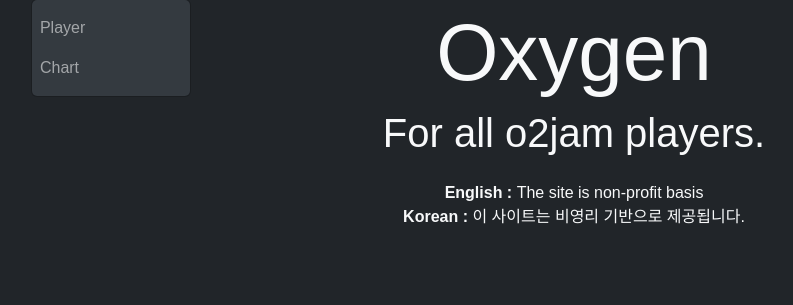
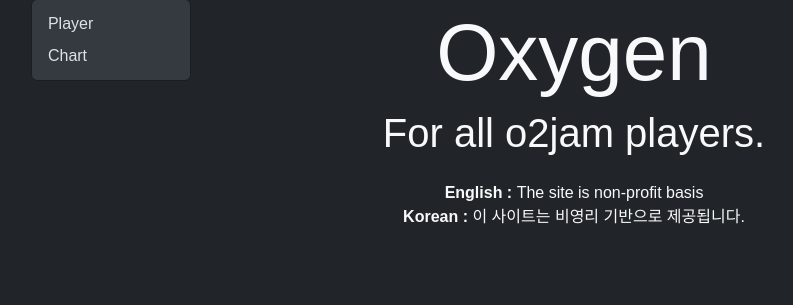
Before and after one commit to mchu7797/Oxygen, a Python web app: template templates/index.html in a window 1280 px wide, after a click on "Ranking". Shown: the part 51-356 px from the top of the page, without its empty margins (66-859 px from the left). Run offline with Jinja, Linux system fonts and the light colour scheme; the template is opened without the code that fills it, so the values that code supplies are empty.

Commit message:
랭킹 드롭다운 디자인 수정

```diff
--- a/templates/base.html
+++ b/templates/base.html
@@ -24,8 +24,8 @@
                         <a href="#" class="nav-link dropdown-toggle" role="button" data-bs-toggle="dropdown"
                             aria-expanded="false">Ranking</a>
                         <ul class="dropdown-menu dropdown-menu-dark">
-                            <li><a href="/ranking/player" class="nav-link">Player</a></li>
-                            <li><a href="/ranking/chart" class="nav-link">Chart</a></li>
+                            <li><a href="/ranking/player" class="dropdown-item">Player</a></li>
+                            <li><a href="/ranking/chart" class="dropdown-item">Chart</a></li>
                         </ul>
                     </li>
                     <li class="nav-item">
```
